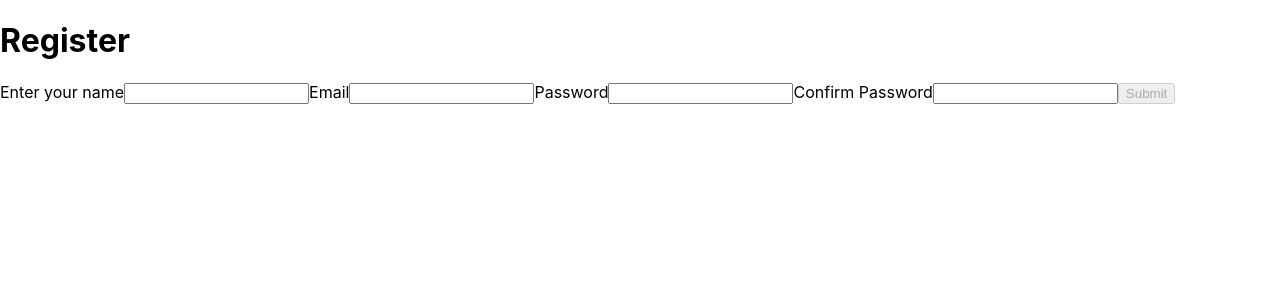
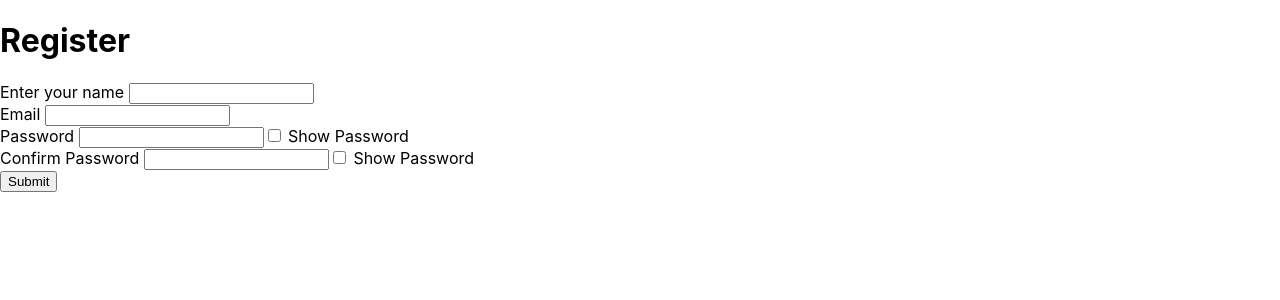
Before and after one commit to letlive419/socialMediaDataVisualization-master, a React (Create React App) app: page /Signup in a window 1280 px wide. Shown: the top 300 px of the page. Built offline with nearby package versions, Linux system fonts and the light colour scheme; no server answers.

Commit message:
new branch, issue with webpack

```diff
--- a/src/FirebaseAuth.js
+++ b/src/FirebaseAuth.js
@@ -1,37 +1,55 @@
 import {initializeApp} from "firebase/app";
 import {getAuth, createUserWithEmailAndPassword} from "firebase/auth";
+import { getFirestore, collection, addDoc } from "firebase/firestore";
+import {v4 as uuidv4} from "uuid";
+import {auth, app} from "./firebaseconfig"
+import { firestore } from "firebase-admin";
 
 
 export default class FirebaseAuth  {
-    constructor(email, password) {
-        this.email = email;
-        this.password = password;
+    constructor() {
 
-        const firebaseConfig = {
-            apiKey: process.env.REACT_APP_API_KEY,
-            authDomain: "socialmediadatavisualizer.firebaseapp.com",
-            projectId: process.env.REACT_APP_PROJECT_ID,
-            storageBucket: "socialmediadatavisualizer.appspot.com",
-            messagingSenderId: process.env.REACT_APP_SENDER_ID,
-            appId: process.env.REACT_APP_APP_ID,
-            measurementId: "G-Q09VEC0PX1"
-        }
-
-        const app = initializeApp(firebaseConfig);
-        const auth = getAuth(app)
-
-        createUserWithEmailAndPassword(auth, email, password)
-        .then((userCredential) => {
-            const user = userCredential.user;
-            console.log(`Successfully logged in as ${user}`)
-        })
-        .catch((error) => {
-            const errorCode = error.code;
-            const errorMessage = error.message;
-            console.log(`ErrorCode = ${errorCode}, ErrorMessage: ${errorMessage}`)
-        })
+        this.db = getFirestore(app)
 
     }
 
 
-}
+
+       async createUserWithTraditionalMethod(auth, email, password) {
+       try {
+
+            const userCredential = await auth.createUserWithEmailAndPassword(email, password);
+            console.log(`Successfully logged in as ${userCredential}`)
+       }
+        catch(error) {
+            const errorCode = error.code;
+            const errorMessage = error.message;
+            console.log(`ErrorCode = ${errorCode}, ErrorMessage: ${errorMessage}`)
+        }
+    }
+
+
+
+        async addUserToFirestore(name, email) {
+        try {
+
+            await addDoc(collection(this.db, "users"), {
+                name:name,
+                uid:uuidv4(),
+                email:email,
+
+            });
+            console.log("Success")
+
+        } catch (e) {
+            console.error("Error adding document: ", e)
+        }
+    }
+
+
+
+
+
+
+
+    }
--- a/src/components/Signup.tsx
+++ b/src/components/Signup.tsx
@@ -1,6 +1,7 @@
 import { useState } from "react";
-import bcrypt from "bcrypt";
 import FirebaseAuth from "../FirebaseAuth";
+import {auth} from "../firebaseconfig"
+
 
 
 function Signup() {
@@ -9,43 +10,68 @@ const [email, setEmail] = useState("");
 const [name, setName] = useState("");
 const [password, setPassword] = useState("");
 const [passwordToVerify, setPasswordToVerify] = useState("")
-const [submitValid, setSubmitValid] = useState(false)
-    const firebase = new FirebaseAuth()
 
-    console.log(firebase)
+
 
     function handleSubmit(event) {
         event.preventDefault()
 
-        if (submitValid) {
-            const firebase = new FirebaseAuth(email, password);
-        }
+        if (password !== passwordToVerify){
+            alert("passwords must match");
+            return
+           } else {
+            console.log("Success")
+            const fireAuth = new FirebaseAuth();
+            fireAuth.createUserWithTraditionalMethod(auth, email, password);
+            fireAuth.addUserToFirestore(name, email)
 
+
+           }
     }
 
-    function handleMatching() {
 
-        if (password !== passwordToVerify){
-             alert("passwords must match");
-             setSubmitValid(false)
-            } else {
-                setSubmitValid(!submitValid)
-            }
 
+    const showPassword = () => {
+        var element =  document.getElementById("password") as HTMLInputElement;
+        console.log(element.type)
+        if (element.type === "password"){
+            element.type = "text";
+        }else {
+            element.type = "password"
+        }
+    }
+    const showConfirmPassword = () => {
+        var element =  document.getElementById("confirmPassword") as HTMLInputElement;
+        console.log(element.type)
+        if (element.type === "password"){
+            element.type = "text";
+        }else {
+            element.type = "password"
+        }
     }
     return(
         <div>
             <h1> Register </h1>
             <form  onSubmit={handleSubmit}>
-              <label htmlFor="name">Enter your name</label>
-              <input type="text" name="name" onChange={(e) => setName(e.target.value)}/>
-              <label htmlFor="email">Email</label>
-              <input type="email" name="email" onChange={(e) => setEmail(e.target.value)} required />
-              <label htmlFor="password">Password</label>
-              <input type="password" name="password" onChange={(e) => setPasswordToVerify(e.target.value)} pattern="(?=.*\d)(?=.*[a-z])(?=.*[A-Z]).{8,}" title="Must contain at least one number and one uppercase and lowercase letter, and at least 8 or more characters" required/>
-              <label htmlFor="password">Confirm Password</label>
-              <input type="password" name="password" onChange={(e) => setPassword(e.target.value)} pattern="(?=.*\d)(?=.*[a-z])(?=.*[A-Z]).{8,}" title="Must contain at least one number and one uppercase and lowercase letter, and at least 8 or more characters" onBlur={handleMatching} required/>
-              {!submitValid ? <button type="submit"disabled>Submit</button> : <button type="submit">Submit</button>}
+              <label htmlFor="name">Enter your name </label>
+              <input type="text" name="name" onChange={(e) => setName(e.target.value)} required/>
+              <br/>
+
+              <label htmlFor="email">Email </label>
+              <input type="email"  name="email" onChange={(e) => setEmail(e.target.value)} required />
+              <br/>
+
+              <label htmlFor="password">Password </label>
+              <input type="password" id="password" name="password" onChange={(e) => setPasswordToVerify(e.target.value)} pattern="(?=.*\d)(?=.*[a-z])(?=.*[A-Z]).{8,}" title="Must contain at least one number and one uppercase and lowercase letter, and at least 8 or more characters" required/>
+              <input type="checkbox" onClick={showPassword}/> Show Password
+              <br/>
+
+              <label htmlFor="confirmPassword">Confirm Password </label>
+              <input type="password" id="confirmPassword" name="confirmPassword" onChange={(e) => setPassword(e.target.value)} pattern="(?=.*\d)(?=.*[a-z])(?=.*[A-Z]).{8,}" title="Must contain at least one number and one uppercase and lowercase letter, and at least 8 or more characters"  required/>
+              <input type="checkbox" onClick={showConfirmPassword}/> Show Password
+              <br/>
+
+              <button type="submit" onSubmit={handleSubmit}>Submit</button>
             </form>
 
 
--- /dev/null
+++ b/src/firebaseconfig.js
@@ -0,0 +1,16 @@
+import {initializeApp} from "firebase/app";
+import {getAuth} from "firebase/auth"
+
+const firebaseConfig = {
+    apiKey: process.env.REACT_APP_API_KEY,
+    authDomain: "socialmediadatavisualizer.firebaseapp.com",
+    projectId: process.env.REACT_APP_PROJECT_ID,
+    storageBucket: "socialmediadatavisualizer.appspot.com",
+    messagingSenderId: process.env.REACT_APP_SENDER_ID,
+    appId: process.env.REACT_APP_APP_ID,
+    measurementId: "G-Q09VEC0PX1"
+}
+
+
+export const app = initializeApp(firebaseConfig);
+export const auth = getAuth(app)
```
Also changed, not shown: package.json (+7 -0 lines), src/components/Dashboard.tsx (+2 -61 lines), 1 other file (tests, documents, lock files or other folders).
